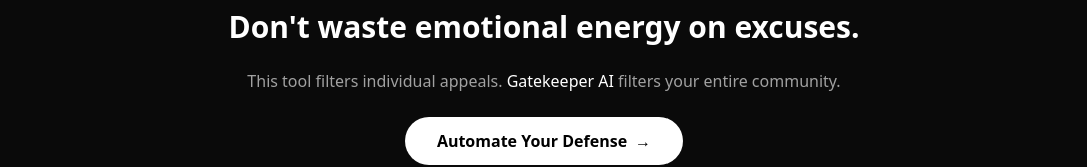
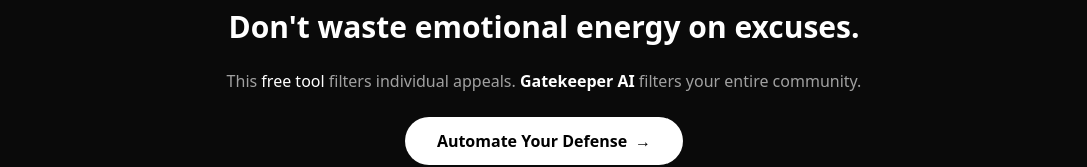
Before and after one commit to cchurctrip/gatekeeperai-ban-appeal-judge, a Next.js app: page / in a window 1280 px wide. Shown: the part 1036-1203 px from the top of the page, without its empty margins (96-1183 px from the left). Built offline with nearby package versions, Linux system fonts and the light colour scheme.

Commit message:
content: specify that the tool is free in the footer

```diff
--- a/src/app/page.tsx
+++ b/src/app/page.tsx
@@ -352,7 +352,7 @@
           <div className="max-w-2xl mx-auto space-y-6">
             <h2 className="text-3xl font-bold text-white">Don't waste emotional energy on excuses.</h2>
             <p className="text-neutral-400">
-              This tool filters individual appeals. <span className="text-white">Gatekeeper AI</span> filters your entire community.
+              This <span className="text-white font-medium">free tool</span> filters individual appeals. <span className="text-white font-bold">Gatekeeper AI</span> filters your entire community.
             </p>
             <a
               href="https://gatekeeperai.app"
```
